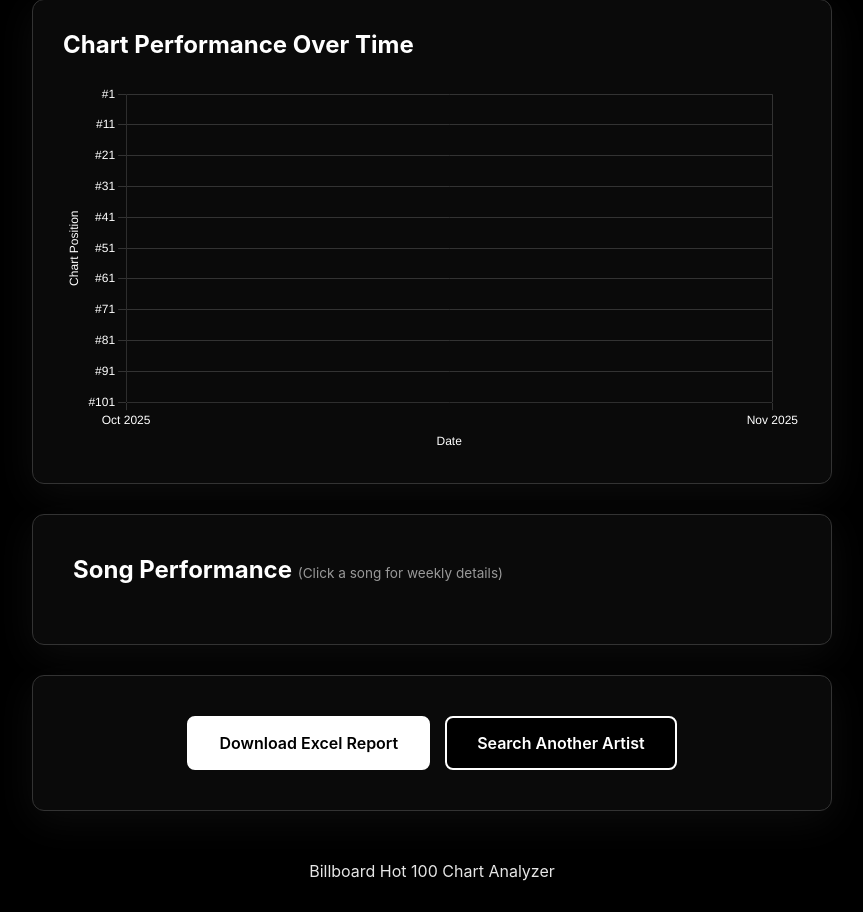
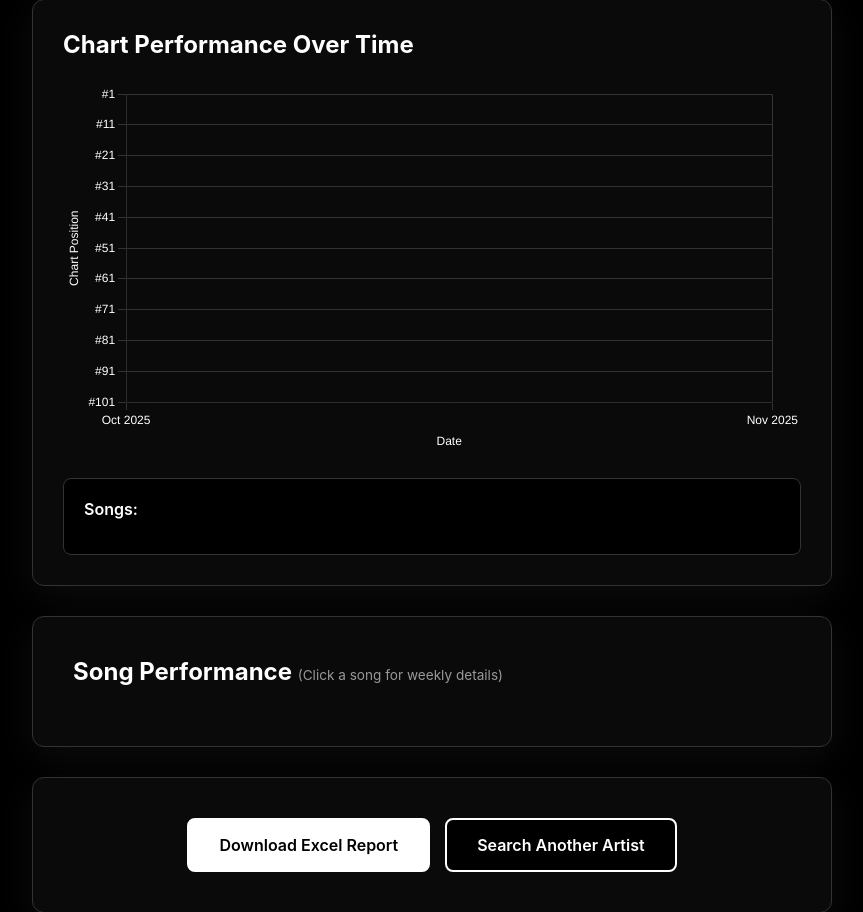
Before and after one commit to prangonbarua/Billboard-Hot-100-Website, a Flask app: template templates/results.html in a window 1280 px wide. Shown: the part 373-1285 px from the top of the page, without its empty margins (208-1071 px from the left). Before the commit the page ends 1254 px from the top, so only its background shows below. Run offline with Flask 3, Linux system fonts and the light colour scheme; the template is opened without the code that fills it, so the values that code supplies are empty; parts of the project's set-up code (start-up, migrations or seed data) failed here and were passed over.

Commit message:
Fix images, legend overflow, and date format
Fixes:
1. Fixed broken placeholder images - changed to working placehold.co service
2. Chart legend now scrollable custom implementation:
   - Removed chart.js built-in legend (was cutting off)
   - Added custom legend below chart with grid layout
   - Max height 200px with smooth scrolling
   - Shows all songs without text cutoff
3. Fixed date format on chart tooltips:
   - Removed time (12:00:00 AM)
   - Shows only date: 'MMM dd, yyyy' format (e.g., 'Jan 15, 2023')

UI Improvements:
- Scrollable legend with custom scrollbar styling
- Better layout for many songs
- Cleaner date display on hover

```diff
--- a/static/style.css
+++ b/static/style.css
@@ -215,6 +215,74 @@ footer {
 
 .chart-container canvas {
     max-height: 500px;
+}
+
+.custom-legend {
+    margin-top: 25px;
+    padding: 20px;
+    background: #000;
+    border: 1px solid #333;
+    border-radius: 8px;
+}
+
+.legend-title {
+    color: #fff;
+    font-weight: 600;
+    margin-bottom: 15px;
+    font-size: 1rem;
+}
+
+.legend-items {
+    display: grid;
+    grid-template-columns: repeat(auto-fill, minmax(250px, 1fr));
+    gap: 10px;
+    max-height: 200px;
+    overflow-y: auto;
+    padding-right: 10px;
+}
+
+.legend-items::-webkit-scrollbar {
+    width: 6px;
+}
+
+.legend-items::-webkit-scrollbar-track {
+    background: #000;
+    border-radius: 3px;
+}
+
+.legend-items::-webkit-scrollbar-thumb {
+    background: #444;
+    border-radius: 3px;
+}
+
+.legend-items::-webkit-scrollbar-thumb:hover {
+    background: #666;
+}
+
+.legend-item {
+    display: flex;
+    align-items: center;
+    gap: 8px;
+    padding: 6px;
+    border-radius: 4px;
+    transition: background 0.2s;
+}
+
+.legend-item:hover {
+    background: #111;
+}
+
+.legend-color {
+    width: 12px;
+    height: 12px;
+    border-radius: 50%;
+    flex-shrink: 0;
+}
+
+.legend-label {
+    color: #ccc;
+    font-size: 0.85rem;
+    line-height: 1.3;
 }
 
 .songs-grid {
--- a/templates/results.html
+++ b/templates/results.html
@@ -35,6 +35,7 @@
         <div class="card chart-container">
             <h2>Chart Performance Over Time</h2>
             <canvas id="chartCanvas"></canvas>
+            <div id="customLegend" class="custom-legend"></div>
         </div>
 
         <div class="card">
@@ -43,10 +44,9 @@
                 {% for song in songs %}
                 <div class="song-card" onclick="showSongDetails('{{ song.name }}')">
                     <div class="song-cover">
-                        <img src="https://via.placeholder.com/120x120/000000/ffffff?text={{ song.song_only[:15] }}"
+                        <img src="https://placehold.co/80x80/000000/ffffff/png?text=Song"
                              alt="{{ song.name }}"
-                             class="cover-img"
-                             onerror="this.src='https://via.placeholder.com/120x120/000000/ffffff?text=No+Cover'">
+                             class="cover-img">
                     </div>
                     <div class="song-info">
                         <h3>{{ song.name }}</h3>
@@ -139,19 +139,7 @@
                 aspectRatio: 2,
                 plugins: {
                     legend: {
-                        position: 'right',
-                        align: 'start',
-                        labels: {
-                            color: '#fff',
-                            padding: 10,
-                            font: {
-                                size: 11
-                            },
-                            boxWidth: 15,
-                            boxHeight: 15,
-                            usePointStyle: true
-                        },
-                        maxWidth: 300
+                        display: false
                     },
                     tooltip: {
                         callbacks: {
@@ -169,7 +157,8 @@
                             unit: 'month',
                             displayFormats: {
                                 month: 'MMM yyyy'
-                            }
+                            },
+                            tooltipFormat: 'MMM dd, yyyy'
                         },
                         grid: {
                             color: '#333'
@@ -205,6 +194,21 @@
                 }
             }
         });
+
+        // Create custom scrollable legend
+        const legendContainer = document.getElementById('customLegend');
+        let legendHTML = '<div class="legend-title">Songs:</div><div class="legend-items">';
+        songs.forEach((song, index) => {
+            const color = colors[index % colors.length];
+            legendHTML += `
+                <div class="legend-item">
+                    <span class="legend-color" style="background-color: ${color};"></span>
+                    <span class="legend-label">${song}</span>
+                </div>
+            `;
+        });
+        legendHTML += '</div>';
+        legendContainer.innerHTML = legendHTML;
 
         // Modal functions for song details
         function showSongDetails(songName) {
```
